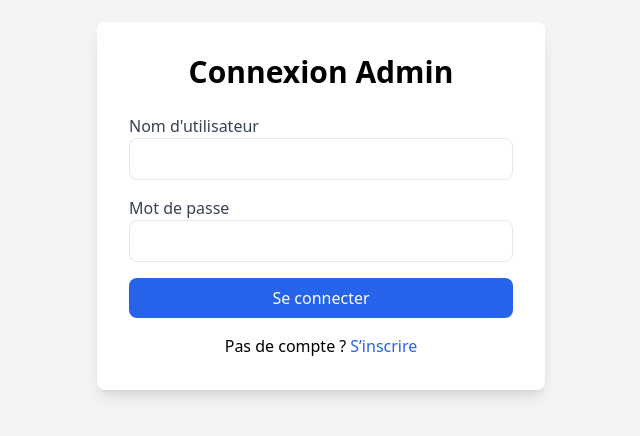
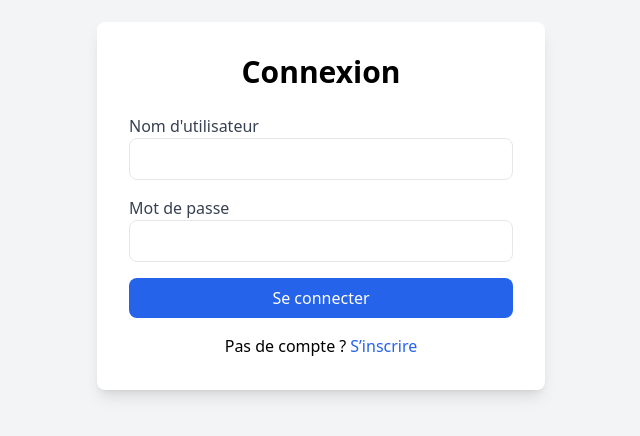
Before and after one commit to skyson-ai/BlogProject, a Next.js app in the folder frontend/: page /admin/login in a window 1280 px wide. Shown: the part 194-630 px from the top of the page, without its empty margins (319-959 px from the left). Built offline with nearby package versions, Linux system fonts and the light colour scheme; no server answers.

Commit message:
Update Frontend

```diff
--- a/frontend/src/app/admin/login/page.tsx
+++ b/frontend/src/app/admin/login/page.tsx
@@ -2,12 +2,12 @@
 
 import { useState } from 'react';
 import { useRouter } from 'next/navigation';
-import api from '../../../lib/api'; // Utilisation d'un chemin absolu (à configurer si nécessaire)
+import api from '../../../lib/api';
 
 export default function AdminLogin() {
   const [username, setUsername] = useState('');
   const [password, setPassword] = useState('');
-  const [confirmPassword, setConfirmPassword] = useState(''); // Ajout pour confirmation
+  const [confirmPassword, setConfirmPassword] = useState('');
   const [isRegistering, setIsRegistering] = useState(false);
   const [error, setError] = useState('');
   const router = useRouter();
@@ -16,7 +16,7 @@
     e.preventDefault();
     setError('');
 
-    // Validation du mot de passe (uniquement en mode inscription)
+
     if (isRegistering) {
       if (password.length < 8) {
         setError('Le mot de passe doit contenir au moins 8 caractères');
@@ -67,7 +67,7 @@
     <div className="min-h-screen flex items-center justify-center bg-gray-100">
       <div className="bg-white p-8 rounded-lg shadow-lg w-full max-w-md">
         <h1 className="text-3xl font-bold text-center mb-6">
-          {isRegistering ? 'Inscription Admin' : 'Connexion Admin'}
+          {isRegistering ? 'Inscription' : 'Connexion'}
         </h1>
         {error && <p className="text-red-500 text-center mb-4">{error}</p>}
         <form onSubmit={handleSubmit} className="space-y-4">
--- a/frontend/src/app/admin/page.tsx
+++ b/frontend/src/app/admin/page.tsx
@@ -120,7 +120,7 @@
     <div className="min-h-screen bg-gray-100 py-8">
       <div className="max-w-6xl mx-auto px-4 sm:px-6 lg:px-8">
         <div className="flex justify-between items-center mb-8">
-          <h1 className="text-4xl font-bold text-gray-900">Tableau de bord Admin</h1>
+          <h1 className="text-4xl font-bold text-gray-900">Tableau de bord</h1>
           <button
             onClick={handleLogout}
             className="bg-red-600 text-white px-4 py-2 rounded-lg hover:bg-red-700"
```
